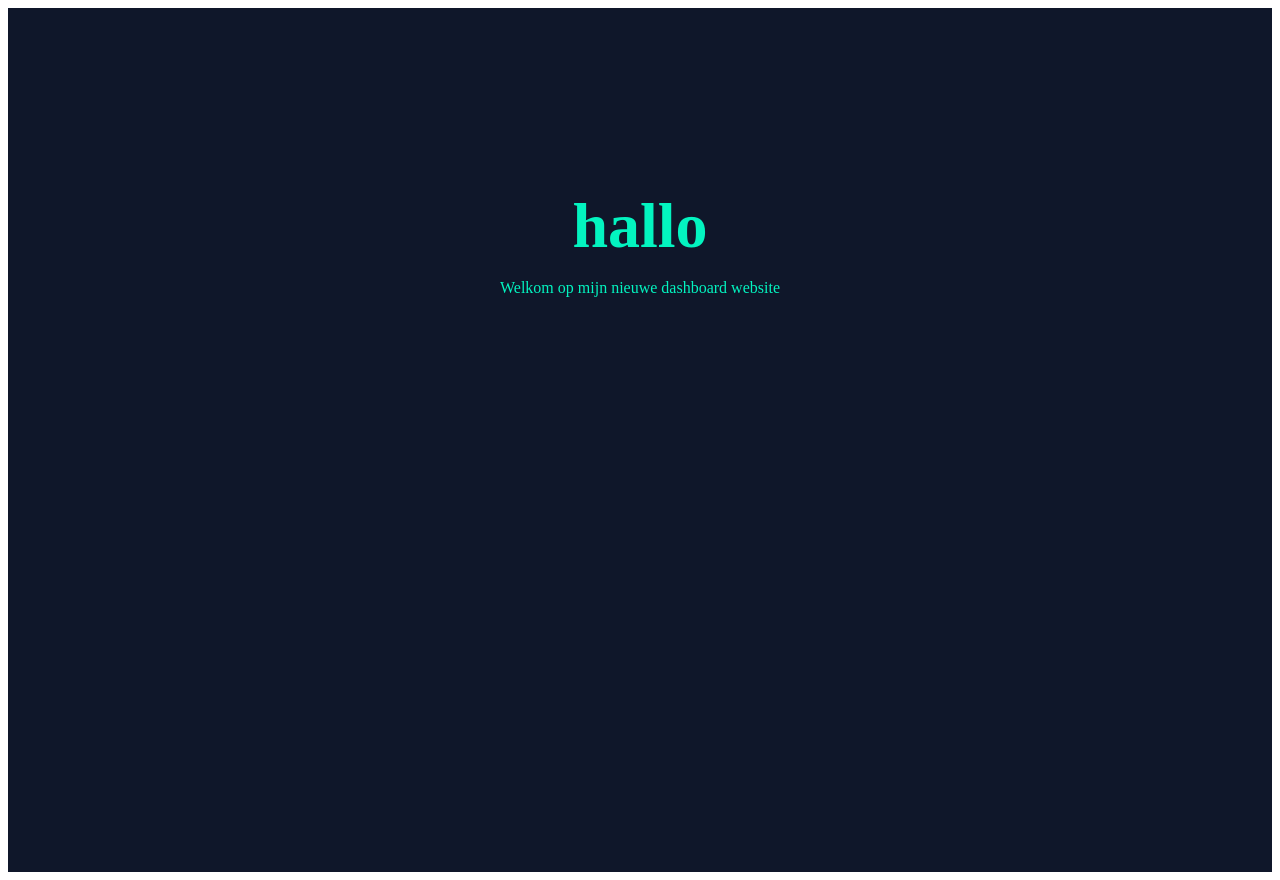
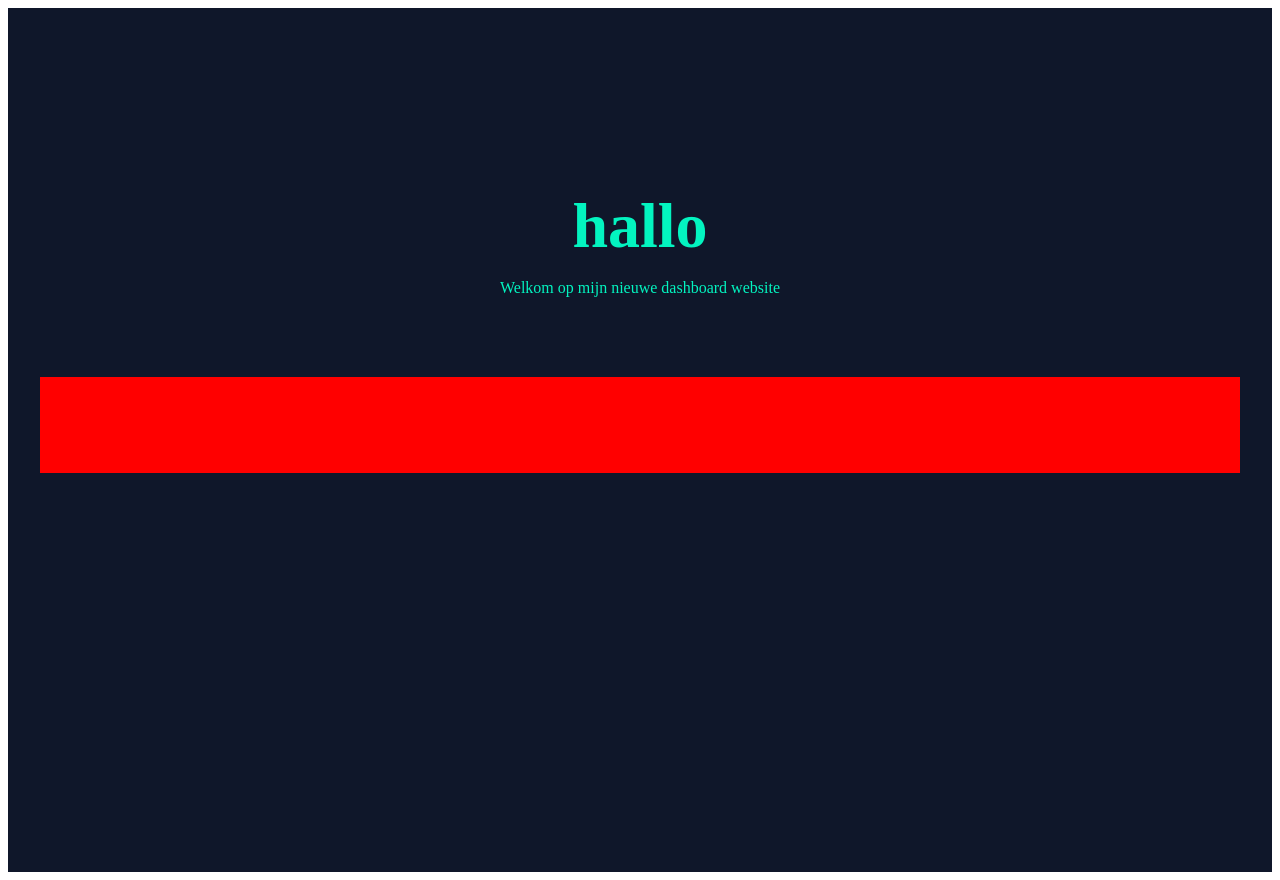
Before and after one commit to itzmitto/svelte-dashboard-project, a SvelteKit app: page / in a window 1280 px wide. Built offline with nearby package versions, Linux system fonts and the light colour scheme.

Commit message:
styling verbeterd

```diff
--- a/src/routes/+page.svelte
+++ b/src/routes/+page.svelte
@@ -12,4 +12,17 @@
     <h1>hallo</h1>
     <p>Welkom op mijn nieuwe dashboard website</p>
   </section>
+
+<aside></aside>
+
+
 </div>
+
+
+<style>
+  aside {
+    background-color:red;
+    padding:2rem;
+    height:2rem;
+  }
+</style>
```
Also changed, not shown: src/routes/page.css (line endings or trailing spaces).
